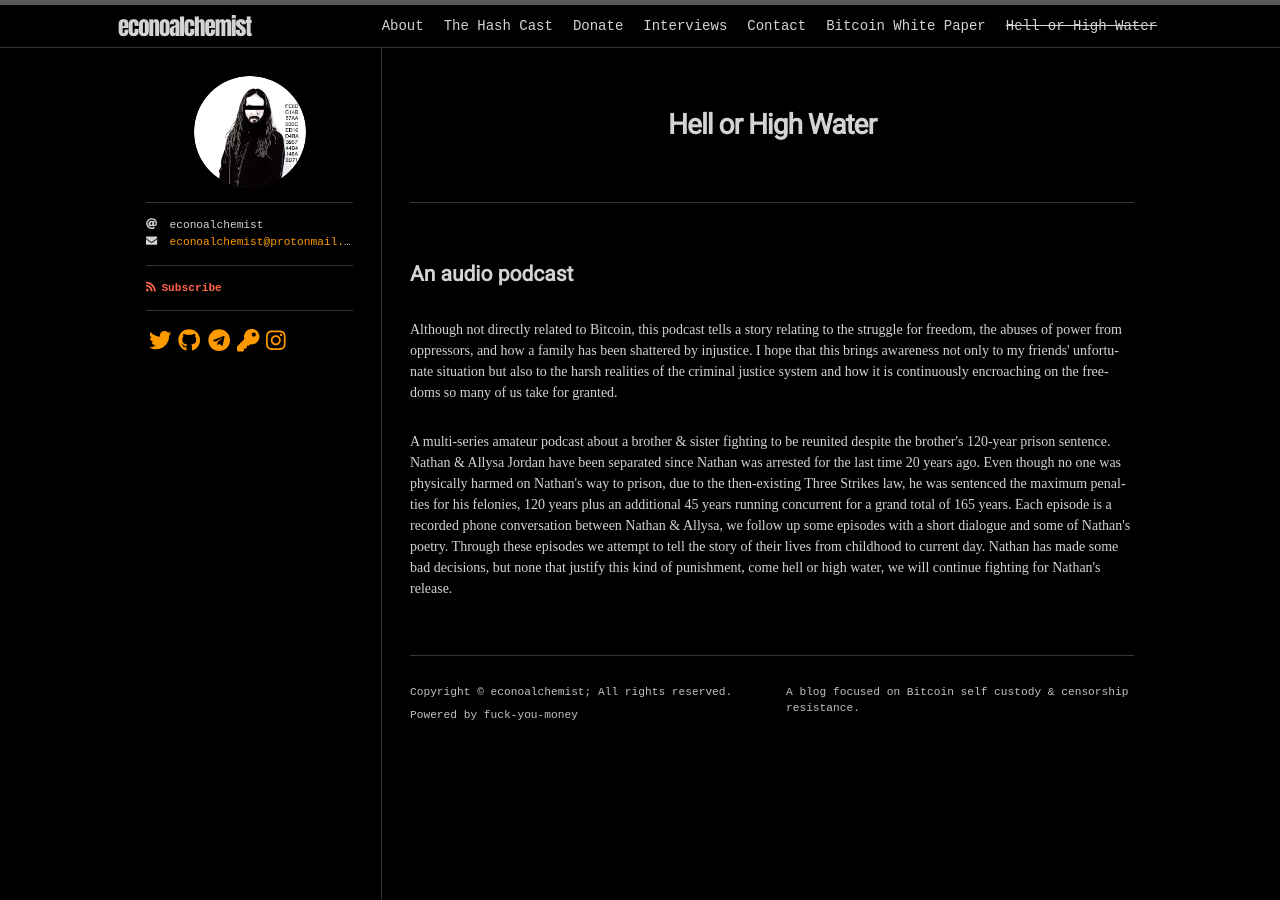
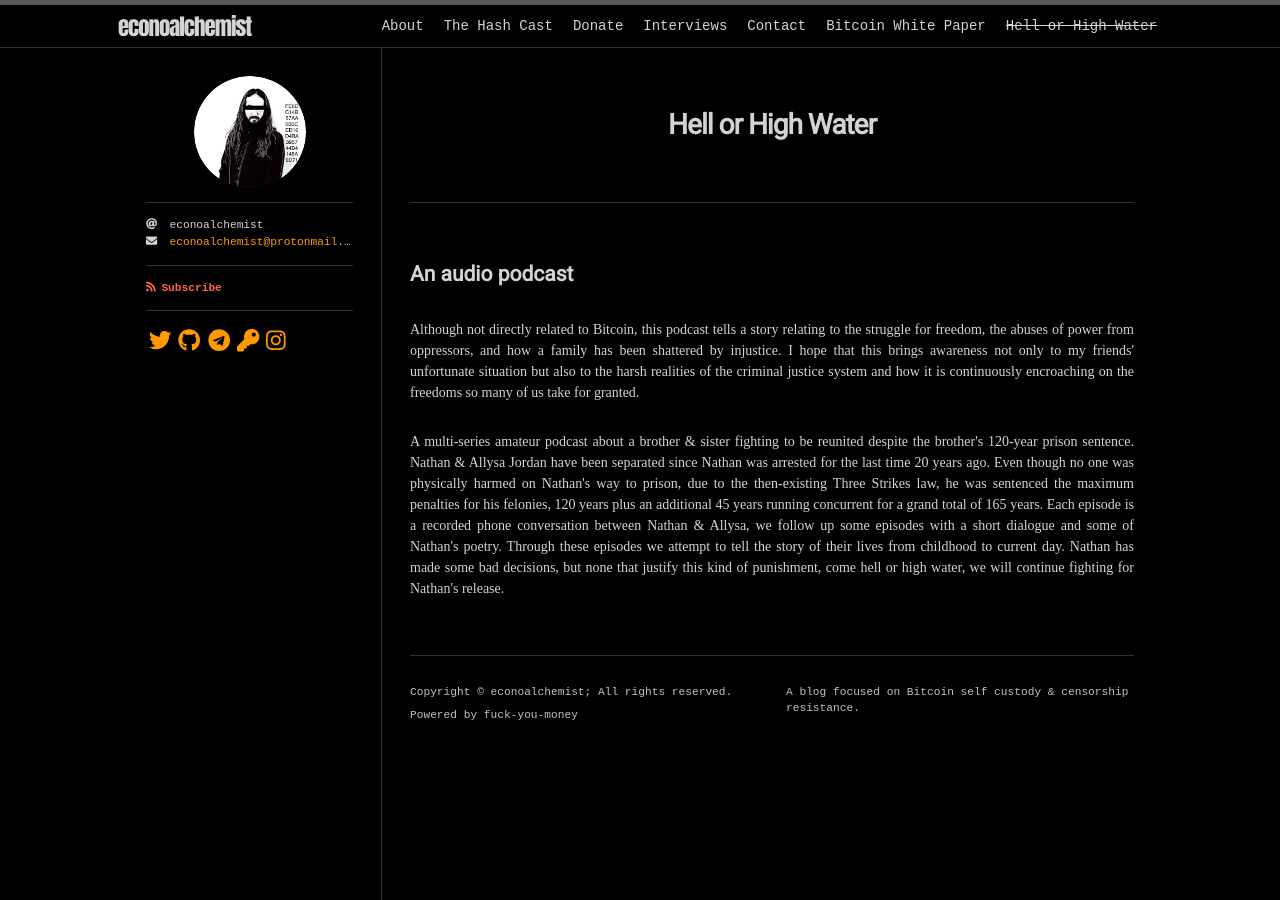
Before and after one commit to econoalchemist/econoalchemist.github.io, a Jekyll site: the page built from hellorhighwater.md, in a window 1280 px wide. Built offline with Jekyll 4.4.1, drawn with Linux system fonts in a browser that asks for light colours; nearby versions of some CDN libraries; some web fonts are replaced.

Commit message:
Update hellorhighwater.md

```diff
--- a/hellorhighwater.md
+++ b/hellorhighwater.md
@@ -5,10 +5,14 @@ permalink: /hellorhighwater/
 ---
 
 ## An audio podcast
-<p text="justify">
+<p>
+  <div style="text-align: justify">
 Although not directly related to Bitcoin, this podcast tells a story relating to the struggle for freedom, the abuses of power from oppressors, and how a family has been shattered by injustice. I hope that this brings awareness not only to my friends' unfortunate situation but also to the harsh realities of the criminal justice system and how it is continuously encroaching on the freedoms so many of us take for granted.
-  </p>
+  </div>
+    </p>
 
-<p text="justify">
+<p>
+  <div style="text-align: justify">
 A multi-series amateur podcast about a brother & sister fighting to be reunited despite the brother's 120-year prison sentence. Nathan & Allysa Jordan have been separated since Nathan was arrested for the last time 20 years ago. Even though no one was physically harmed on Nathan's way to prison, due to the then-existing Three Strikes law, he was sentenced the maximum penalties for his felonies, 120 years plus an additional 45 years running concurrent for a grand total of 165 years. Each episode is a recorded phone conversation between Nathan & Allysa, we follow up some episodes with a short dialogue and some of Nathan's poetry. Through these episodes we attempt to tell the story of their lives from childhood to current day. Nathan has made some bad decisions, but none that justify this kind of punishment, come hell or high water, we will continue fighting for Nathan's release.
-  </p>
+ </div>
+    </p>
```
